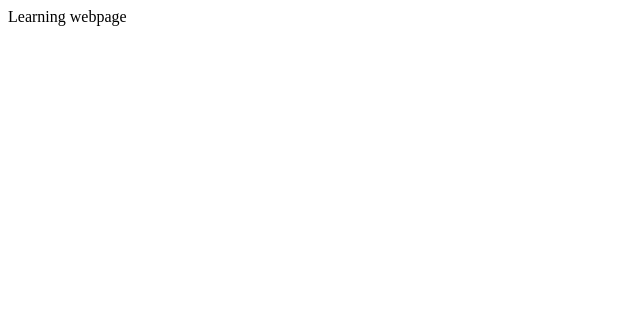
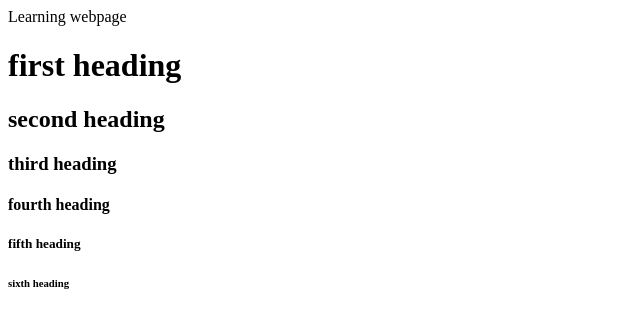
Before and after one commit to S1mran0/WebDev, a plain HTML site: page index.html in a window 1280 px wide. Shown: the whole page, without its empty margins (0-640 px from the left). Drawn offline with Linux system fonts and the light colour scheme.

Commit message:
day 2 commit

```diff
--- a/index.html
+++ b/index.html
@@ -7,5 +7,11 @@
 </head>
 <body>
     Learning webpage
+    <h1> first heading </h1>
+    <h2> second heading </h2>
+    <h3> third heading </h3>
+    <h4> fourth heading </h4>
+    <h5> fifth heading </h5>
+    <h6> sixth heading </h6>
 </body>
 </html>
```
Also changed, not shown: 1 other file.
